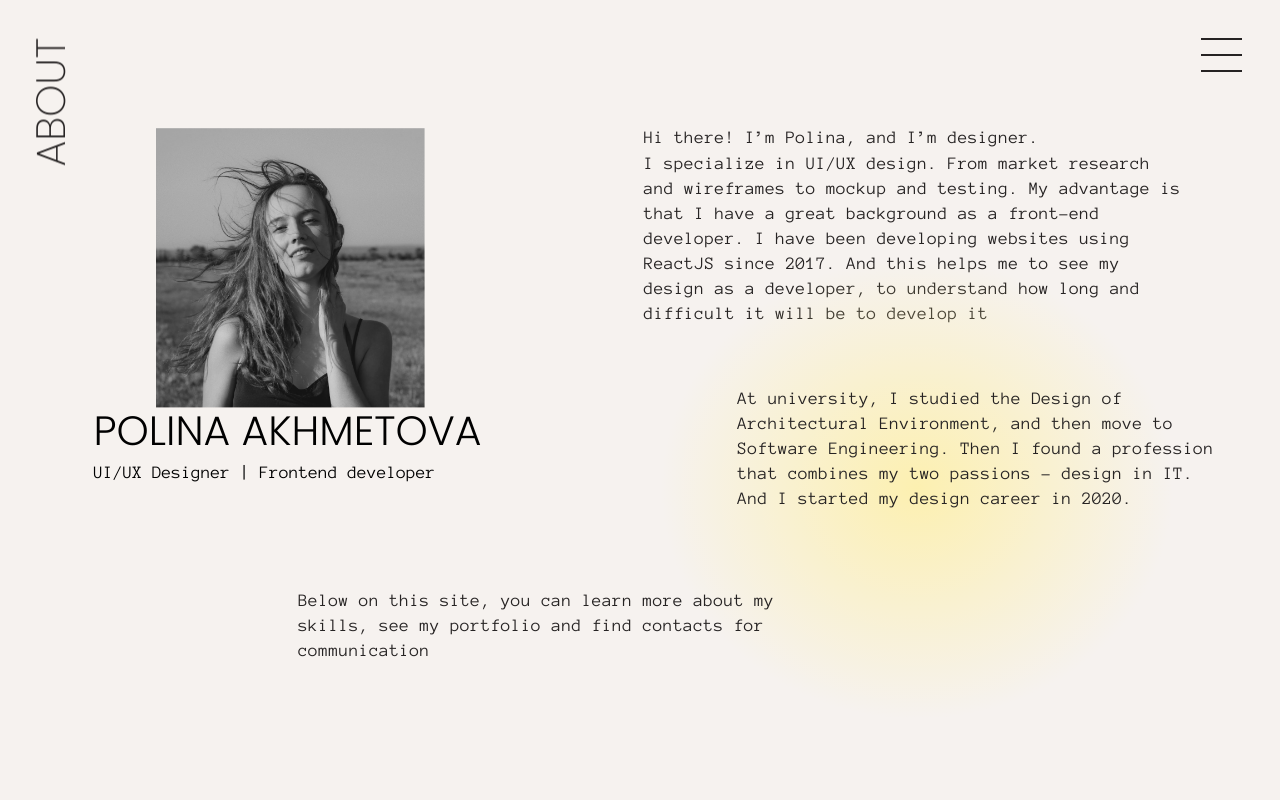
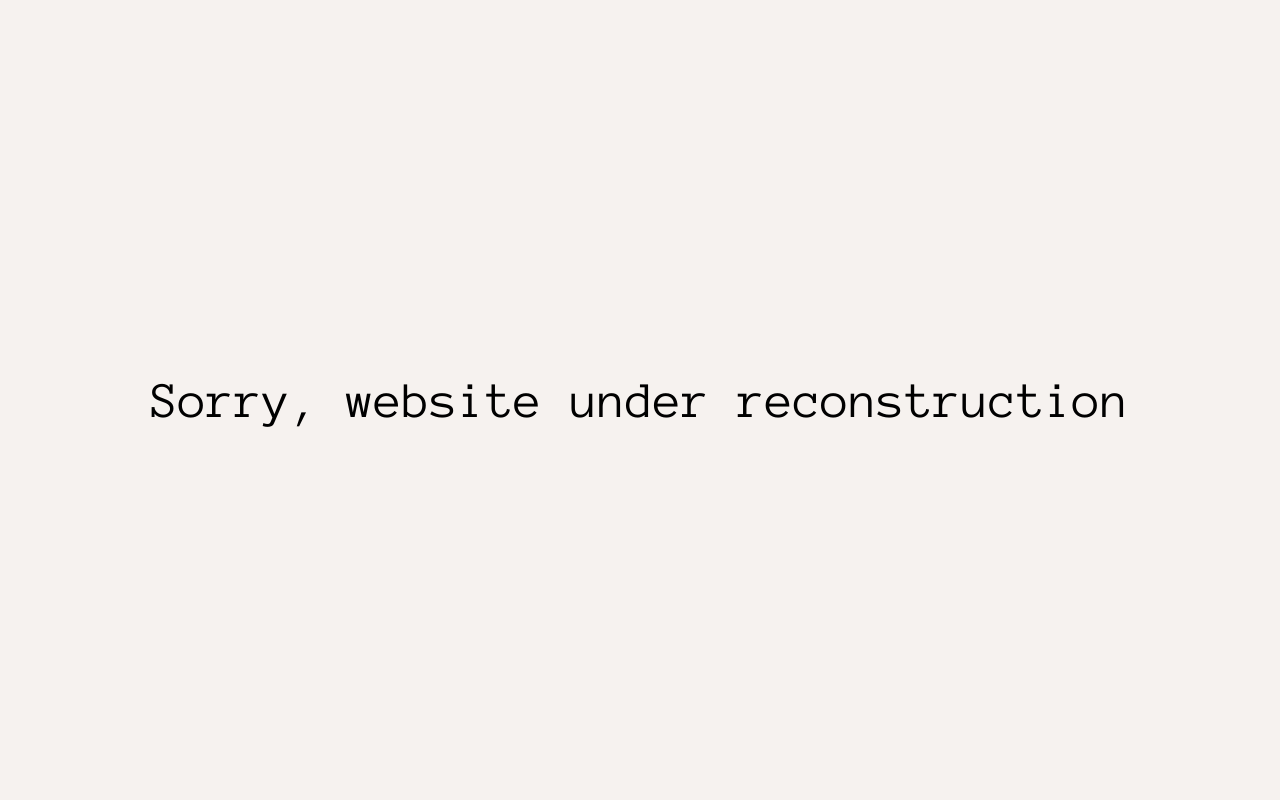
Before and after one commit to an4morph/an4morph.github.io, a React (Create React App) app: page / in a window 1280 px wide. Shown: the top 800 px of the page. Built offline with nearby package versions, Linux system fonts and the light colour scheme.

Commit message:
reconstruction

```diff
--- a/src/App.tsx
+++ b/src/App.tsx
@@ -1,3 +1,5 @@
+import styled from "styled-components"
+
 import { AboutBlock } from "./components/about-block"
 import { ContactsBlock } from "./components/contacts-block"
 import { CVBlock } from "./components/cv-block"
@@ -5,15 +7,25 @@ import { Nav } from "./components/nav"
 import { SkillsBlock } from "./components/skills-block"
 import { Container } from "./styles/App.styled"
 
+const Dev = styled.div`
+  display: flex;
+  justify-content: center;
+  font-size: 4vw;
+  height: 100vh;
+  align-items: center;
+`
+
 const App: React.FC = () => {
   return (
     <Container>
-      <Nav>
+      {/* <Nav>
         <AboutBlock />
         <SkillsBlock />
         <CVBlock />
         <ContactsBlock />
-      </Nav>
+      </Nav> */}
+
+      <Dev>Sorry, website under reconstruction</Dev>
     </Container>
   )
 }
```
